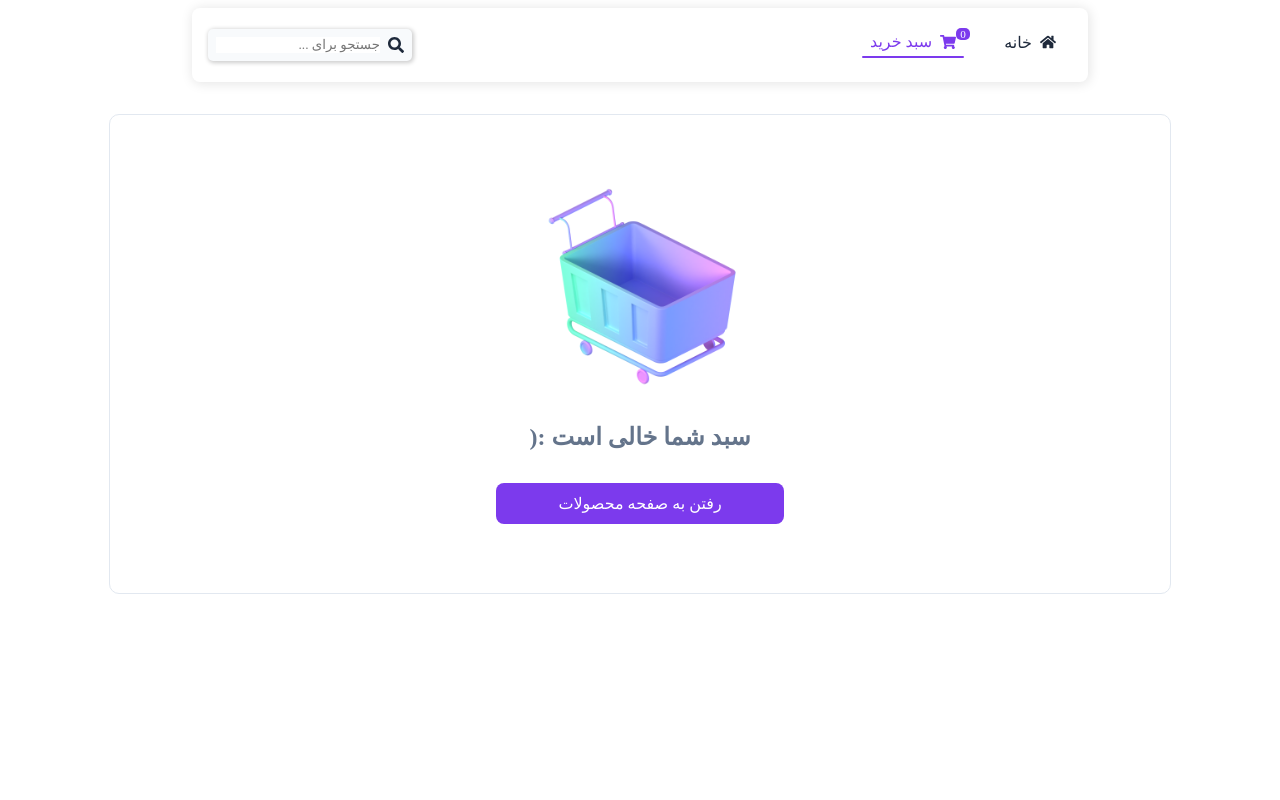
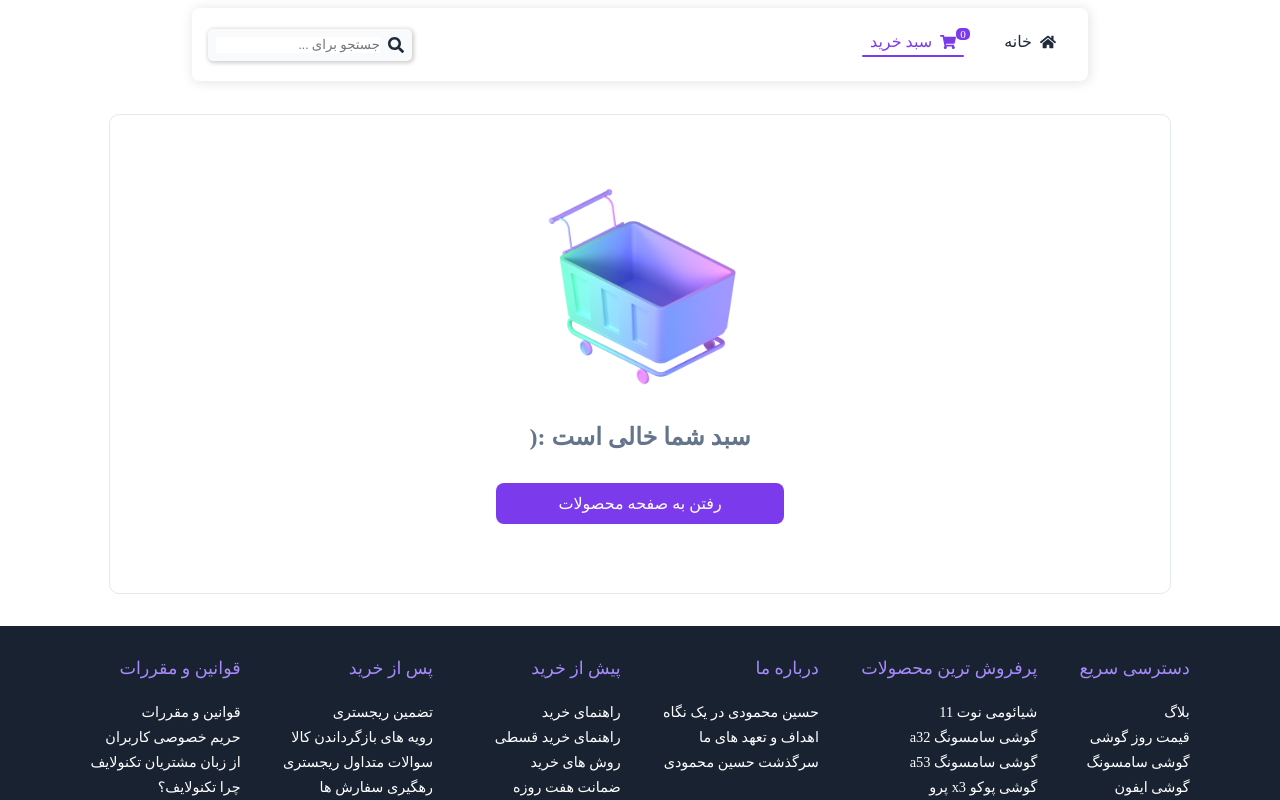
Before and after one commit to hoseinmdev/digiHosein-React, a React (Create React App) app: page /cart in a window 1280 px wide. Shown: the top 800 px of the page. Built offline with nearby package versions, Linux system fonts and the light colour scheme.

Commit message:
feat: footer component added to layout

```diff
--- a/src/layout/Layout.jsx
+++ b/src/layout/Layout.jsx
@@ -1,4 +1,5 @@
 import { useEffect, useState } from "react";
+import Footer from "../components/Footer/Footer";
 import Loading from "../components/Loading/Loading";
 import Navigation from "../components/Navigation/Navigation";
 import styles from "./layout.module.css";
@@ -16,6 +17,7 @@ const Layout = ({ children }) => {
       <div>
         <div style={{ opacity: fade }}>{children}</div>
       </div>
+      <Footer/>
     </>
   );
 };
```
